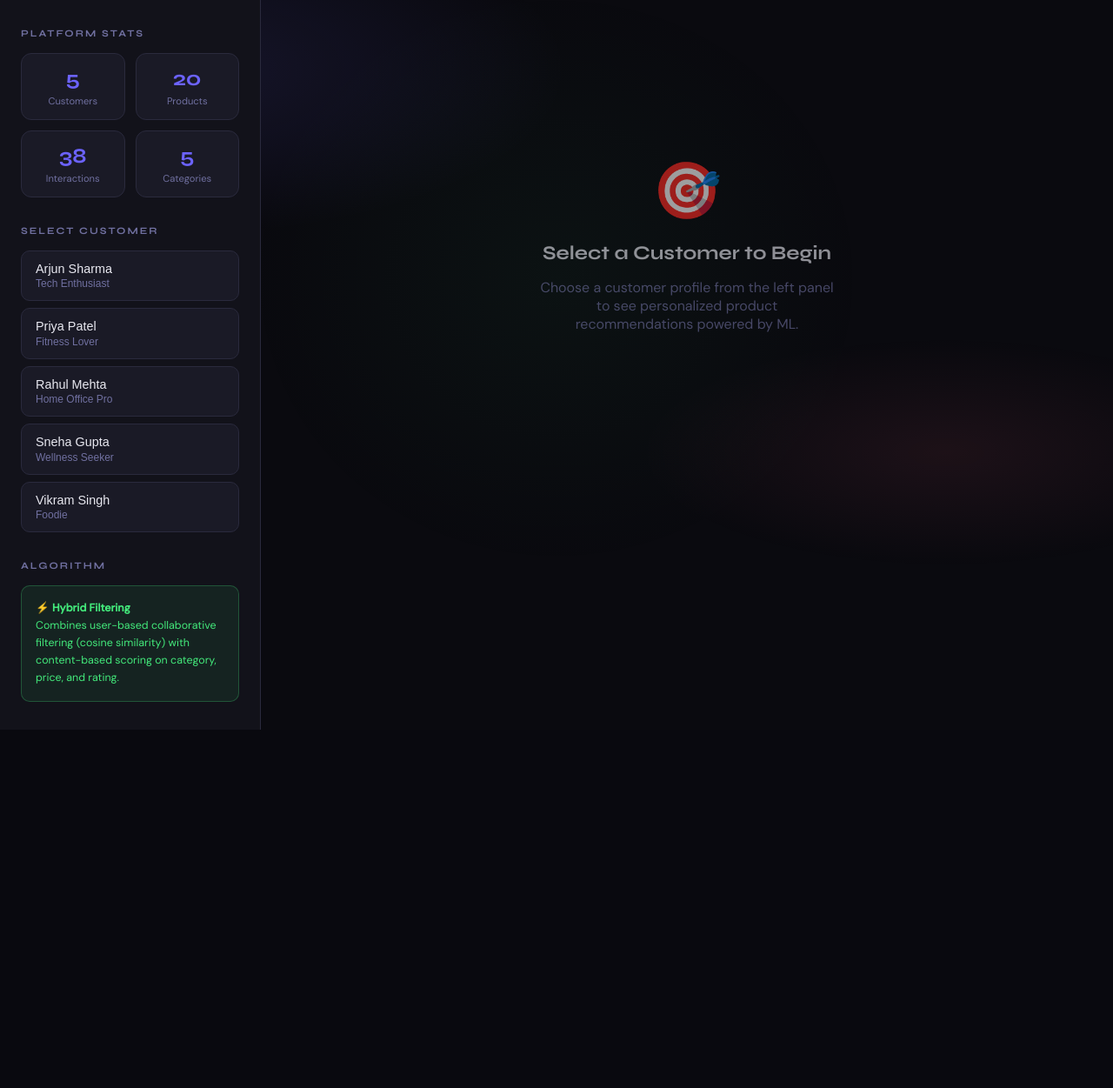
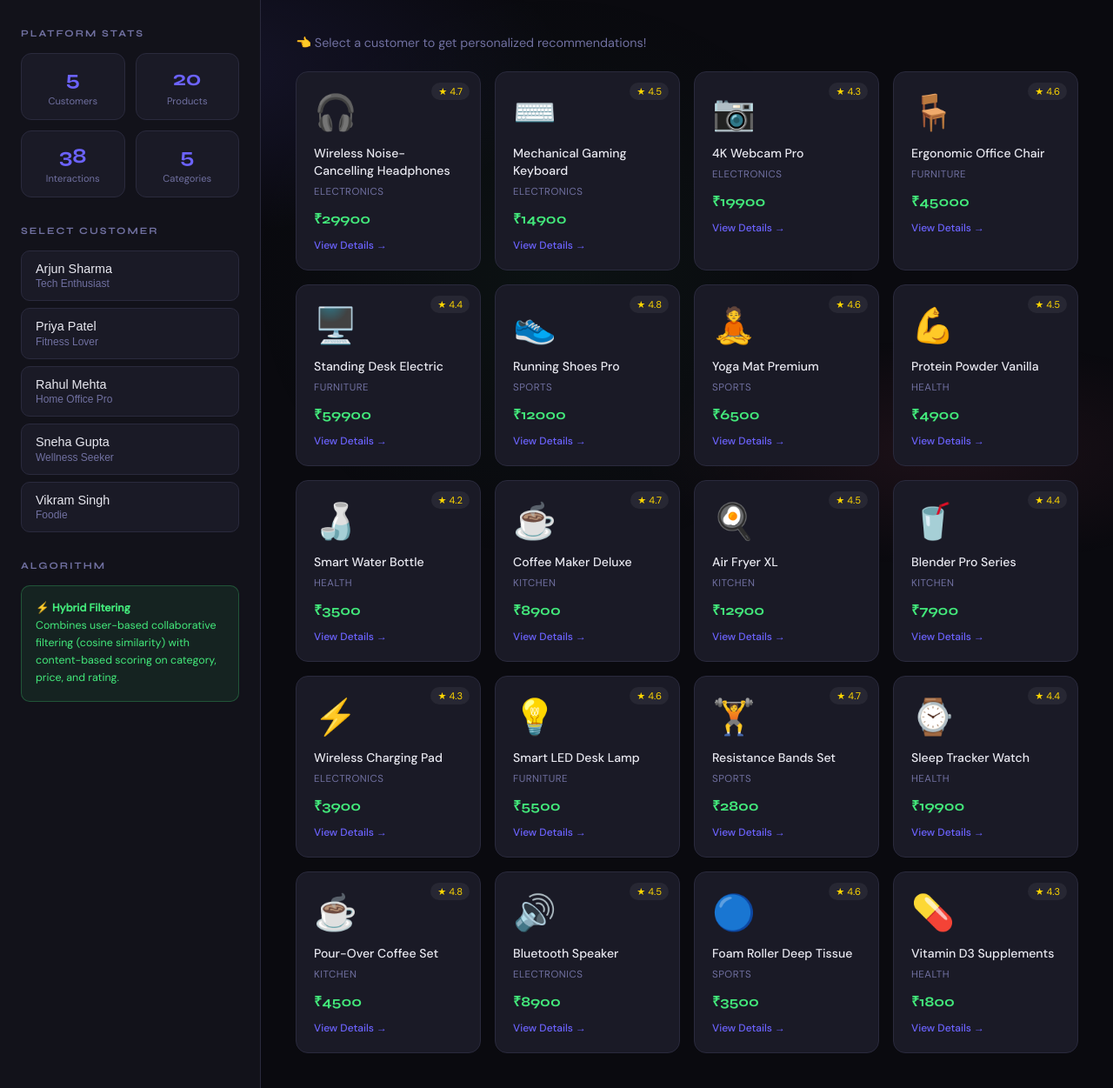
Before and after one commit to saurabhnalawade538/recommendation-engine, a Flask app: page / in a window 1280 px wide. Shown: the part 80-1331 px from the top of the page at 87% size. Before the commit the page ends 919 px from the top, so only its background shows below. Run offline with Flask 3, Linux system fonts and the light colour scheme.

Commit message:
fix view details

```diff
--- a/templates/index.html
+++ b/templates/index.html
@@ -499,10 +499,20 @@ main {
 
   <!-- MAIN -->
   <main id="main-content">
-    <div class="welcome-state" id="welcome">
-      <div class="big-icon">🎯</div>
-      <h2>Select a Customer to Begin</h2>
-      <p>Choose a customer profile from the left panel to see personalized product recommendations powered by ML.</p>
+    <div id="welcome">
+      <p style="color:var(--muted);margin-bottom:1.5rem;font-size:.9rem">👈 Select a customer to get personalized recommendations!</p>
+      <div class="products-grid">
+        {% for p in products %}
+        <div class="product-card" data-cat="{{ p.category }}">
+          <span class="prating">★ {{ p.rating }}</span>
+          <span class="emoji">{{ p.image }}</span>
+          <div class="pname">{{ p.name }}</div>
+          <div class="pcat">{{ p.category }}</div>
+          <div class="pprice">₹{{ p.price * 83 | int | round(-2) }}</div>
+          <a href="/product/{{ p.id }}" class="view-btn">View Details →</a>
+        </div>
+        {% endfor %}
+      </div>
     </div>
 
     <div id="results" style="display:none;">
```
